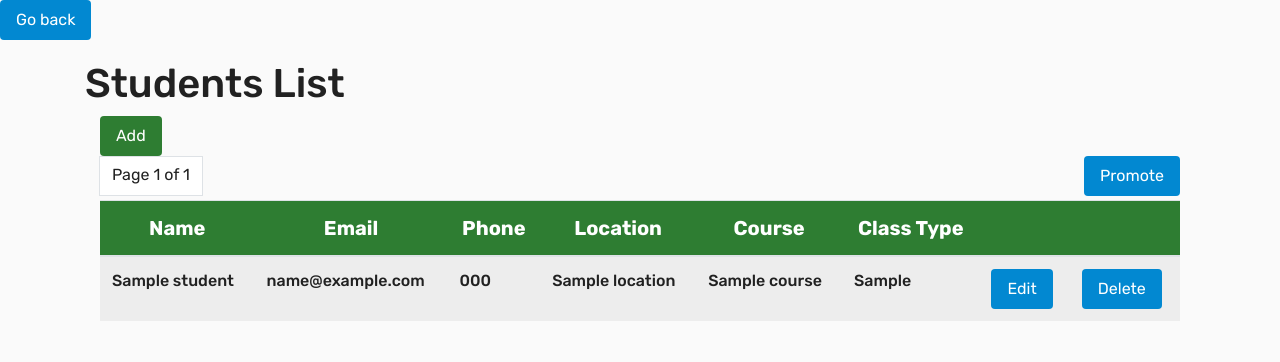
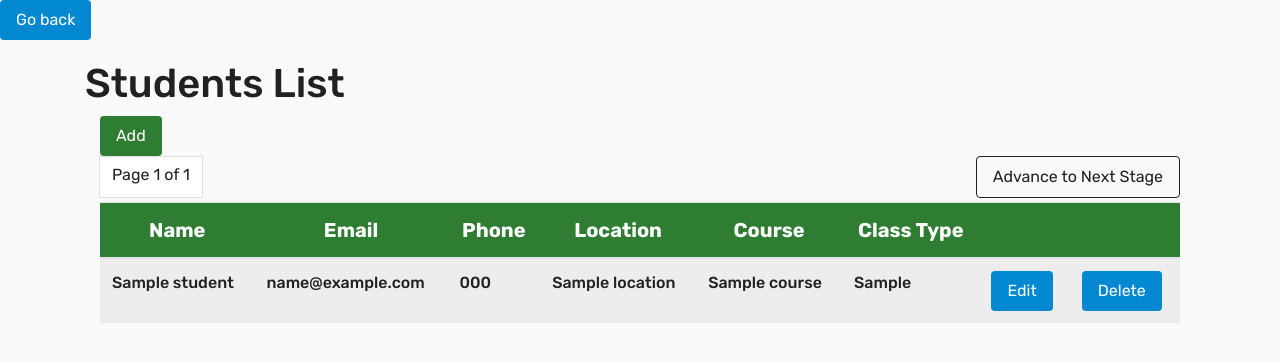
Before and after one commit to Quicco/CS50-Final-Project, a Flask app: template flaskr/templates/course_class/student-list.html in a window 1280 px wide. Shown: the part 80-442 px from the top of the page. Run offline with Flask 3, Linux system fonts and the light colour scheme; the template is opened without the code that fills it: most values are stand-ins (such as "Sample title", 1, 10 or a date in 2020).

Commit message:
Add dynamic rendering for student advancement

```diff
--- a/flaskr/app.py
+++ b/flaskr/app.py
@@ -98,7 +98,6 @@ def student_list():
     if request.method == "POST":
 
         class_id = request.form.get("class_id")
-        print("CLASS ID HERE --> ", class_id)
 
         if not class_id:
             # TODO Error message
@@ -114,6 +113,30 @@ def student_list():
             students_per_page=students_per_page,
             total_pages=total_pages,
             page=page,
+        )
+
+
+@app.route("/advance", methods=["GET", "POST"])
+def advance():
+    if request.method == "POST":
+
+        class_id = request.form.get("class_id")
+
+        if not class_id:
+            # TODO Error message
+            print("ERROR - NO CLASS ID!")
+
+        page = request.args.get("page", 1, type=int)
+        students, students_per_page, total_pages = fetch_students(class_id, page)
+
+        return render_template(
+            "course_class/student-list.html",
+            students=students,
+            class_id=class_id,
+            students_per_page=students_per_page,
+            total_pages=total_pages,
+            page=page,
+            promotion_view=True,
         )
 
 
--- a/flaskr/static/styles/style.css
+++ b/flaskr/static/styles/style.css
@@ -142,3 +142,9 @@ tr {
 .pages {
   color: var(--color);
 }
+
+#advance-btn {
+  background: none;
+  border: 1px solid var(--color);
+  color: var(--color);
+}
--- a/flaskr/templates/course_class/student-list.html
+++ b/flaskr/templates/course_class/student-list.html
@@ -9,9 +9,16 @@
 
 <!--Go back to the homepage-->
 {% block return %}
+  {% if promotion_view %}
+  <form action="/student_list" method="post">
+    <input name="class_id" type="hidden" value="{{ class_id }}" />
+    <input type="submit" value="Go back">
+  </form>
+  {% else %}
 <form action="/homepage" method="post">
   <input type="submit" value="Go back">
 </form>
+  {% endif %}
 {% endblock %}
 
 <main class="container">
@@ -28,7 +35,6 @@
   {% endif %}
 
   {% if students_per_page %}
-
   <div class="options">
     <div class="pagination">
       {% if page > 1 %}
@@ -39,10 +45,19 @@
         <a class="next-btn page-link" href="{{ url_for('list', page=page+1, class_id=class_id) }}">Next</a>
       {% endif %}
       </div>
+      <!-- Promotion Button-->
+       {% if promotion_view %}
+      <form action="/advance" method="post">
+        <input name="class_id" type="hidden" value="{{ class_id }}" />
+        <input type="submit"  id="advance-btn" value="Confirm Advancement">
+      </form>
+      {% else %}
+      <form action="/advance" method="post">
+        <input name="class_id" type="hidden" value="{{ class_id }}" />
+        <input type="submit" id="advance-btn" value="Advance to Next Stage">
+      </form>
+      {% endif %}
 
-      <form action="/promote" method="post">
-        <input type="submit" value="Promote">
-      </form>
   </div>
 
 
@@ -50,6 +65,9 @@
     <table class="table table-striped table-hover">
       <thead>
         <tr>
+          {% if promotion_view %}
+          <th></th>
+          {% endif %}
           <th>Name</th>
           <th>Email</th>
           <th>Phone</th>
@@ -63,6 +81,9 @@
       <tbody>
         {% for student in students_per_page %}
         <tr>
+          {% if promotion_view %}
+          <td><input type="checkbox" name="check" id="check"></td>
+          {% endif %}
           <td>{{ student['name'] }}</td>
           <td>{{ student['email'] }}</td>
           <td>{{ student['phone'] }}</td>
```
